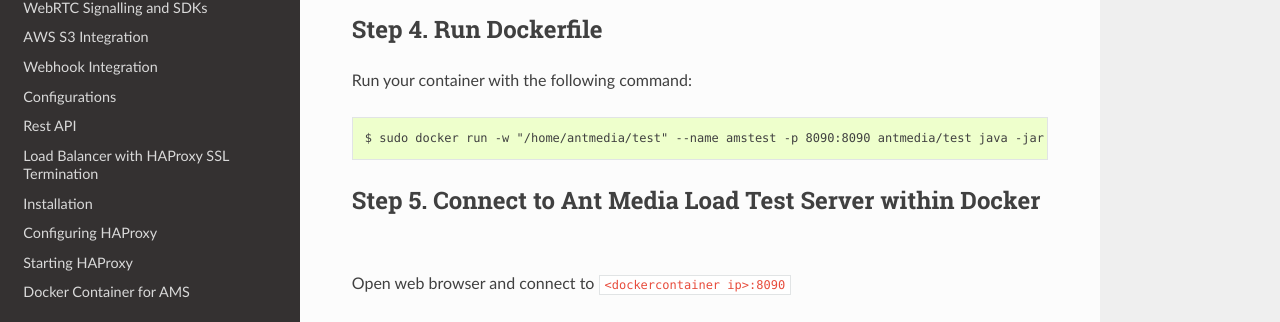
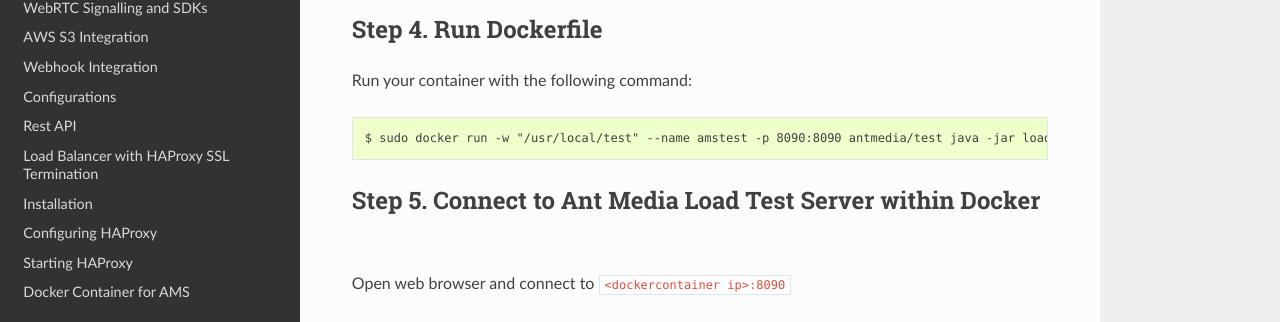
Before and after one commit to sachinmsahrma/Ant-Media-Docs, a Sphinx documentation site: the page built from docs/Preparation-of-Test-Server-and-Running-Tests.rst, in a window 1280 px wide and 1382 px high. Shown: the part 616-938 px from the top of the window. Built offline with Sphinx 7.4.7 and the Read the Docs theme 2.0.0, drawn with Linux system fonts in a browser that asks for light colours.

Commit message:
Update Preparation-of-Test-Server-and-Running-Tests.rst

```diff
--- a/docs/Preparation-of-Test-Server-and-Running-Tests.rst
+++ b/docs/Preparation-of-Test-Server-and-Running-Tests.rst
@@ -31,7 +31,7 @@
 Run your container with the following command:
 ::
 
-$ sudo docker run -w "/home/antmedia/test" --name amstest -p 8090:8090 antmedia/test java -jar loadtester.jar
+$ sudo docker run -w "/usr/local/test" --name amstest -p 8090:8090 antmedia/test java -jar loadtester.jar
 
 Step 5. Connect to Ant Media Load Test Server within Docker
 ~~~~~~~~~~~~~~~~~~~~~~~~~~~~~~~~~~~~~~~~~~~~~~~~~~~~~~~~~~~
```
